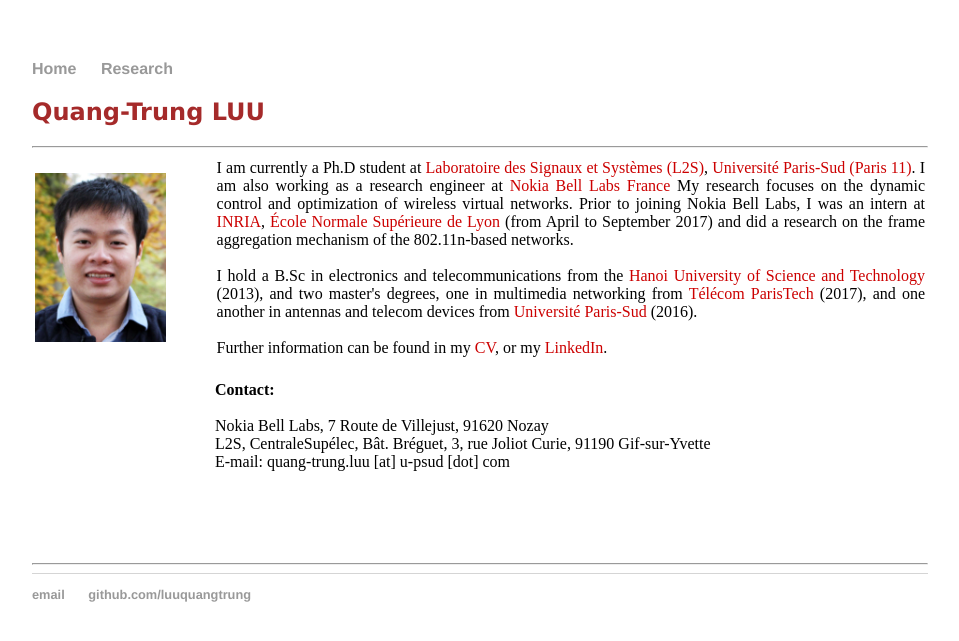
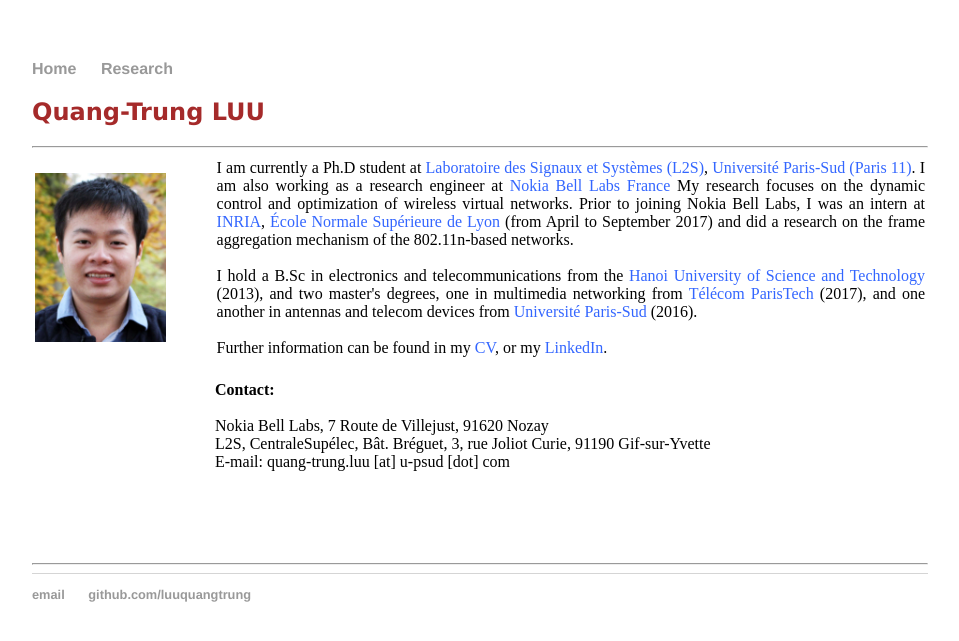
Before and after one commit to luuquangtrung/luuquangtrung.github.io_v1, a Jekyll site: the page built from index.html, in a window 1280 px wide. Shown: the top 641 px of the page, without its empty margins (160-1119 px from the left). Built offline with Jekyll 4.4.1, drawn with Linux system fonts in a browser that asks for light colours.

Commit message:
Update index.html

```diff
--- a/index.html
+++ b/index.html
@@ -21,21 +21,21 @@
 
         <td width="80%" align = "justify">
 	        I am currently a Ph.D student at
-			<a href="http://www.l2s.centralesupelec.fr/" target="_blank" rel="nofollow" style="color: #cc0000">Laboratoire des Signaux et Systèmes (L2S)</a>,
-			<a href="http://www.u-psud.fr/" target="_blank" rel="nofollow" style="color: #cc0000">Universit&eacute; Paris-Sud (Paris 11)</a>.
-			I am also working as a research engineer at <a href="https://www.bell-labs.com/" target="_blank" rel="nofollow" style="color: #cc0000">Nokia Bell Labs France</a>
+			<a href="http://www.l2s.centralesupelec.fr/" target="_blank" rel="nofollow" style="color: #3366ff">Laboratoire des Signaux et Systèmes (L2S)</a>,
+			<a href="http://www.u-psud.fr/" target="_blank" rel="nofollow" style="color: #3366ff">Universit&eacute; Paris-Sud (Paris 11)</a>.
+			I am also working as a research engineer at <a href="https://www.bell-labs.com/" target="_blank" rel="nofollow" style="color: #3366ff">Nokia Bell Labs France</a>
 			My research focuses on the dynamic control and optimization of wireless virtual networks.
-			Prior to joining Nokia Bell Labs, I was an intern at <a href="https://team.inria.fr/dante/" style="color: #cc0000">INRIA</a>,
-			<a href="http://www.ens-lyon.fr/" style="color: #cc0000">École Normale Supérieure de Lyon</a> (from April to September 2017)
+			Prior to joining Nokia Bell Labs, I was an intern at <a href="https://team.inria.fr/dante/" style="color: #3366ff">INRIA</a>,
+			<a href="http://www.ens-lyon.fr/" style="color: #3366ff">École Normale Supérieure de Lyon</a> (from April to September 2017)
 			and did a research on the frame aggregation mechanism of the 802.11n-based networks.
 
 			<div>&nbsp;</div>
 
-			I hold a B.Sc in electronics and telecommunications from the <a href="https://en.hust.edu.vn/" target="_blank" rel="nofollow" style="color: #cc0000">Hanoi University of Science and Technology</a> (2013), and two master's degrees, one in multimedia networking from <a href="http://www.telecom-paristech.fr/" target="_blank" rel="nofollow" style="color: #cc0000">Télécom ParisTech</a> (2017), and one another in antennas and telecom devices from <a href="http://www.u-psud.fr/" target="_blank" rel="nofollow" style="color: #cc0000">Université Paris-Sud</a> (2016).
+			I hold a B.Sc in electronics and telecommunications from the <a href="https://en.hust.edu.vn/" target="_blank" rel="nofollow" style="color: #3366ff">Hanoi University of Science and Technology</a> (2013), and two master's degrees, one in multimedia networking from <a href="http://www.telecom-paristech.fr/" target="_blank" rel="nofollow" style="color: #3366ff">Télécom ParisTech</a> (2017), and one another in antennas and telecom devices from <a href="http://www.u-psud.fr/" target="_blank" rel="nofollow" style="color: #3366ff">Université Paris-Sud</a> (2016).
 
 			<div>&nbsp;</div>
 
-			Further information can be found in my <a href="https://www.dropbox.com/s/ohpvy27njo31u9n/LUU_Quang-Trung_CV_en.pdf?dl=0" target="_blank" rel="nofollow"  style="color: #cc0000">CV</a>, or my <a href="https://www.linkedin.com/in/luuquangtrung/"  target="_blank" rel="nofollow" style="color: #cc0000">LinkedIn</a>.
+			Further information can be found in my <a href="https://www.dropbox.com/s/ohpvy27njo31u9n/LUU_Quang-Trung_CV_en.pdf?dl=0" target="_blank" rel="nofollow"  style="color: #3366ff">CV</a>, or my <a href="https://www.linkedin.com/in/luuquangtrung/"  target="_blank" rel="nofollow" style="color: #3366ff">LinkedIn</a>.
 
 		</td>
 
```
